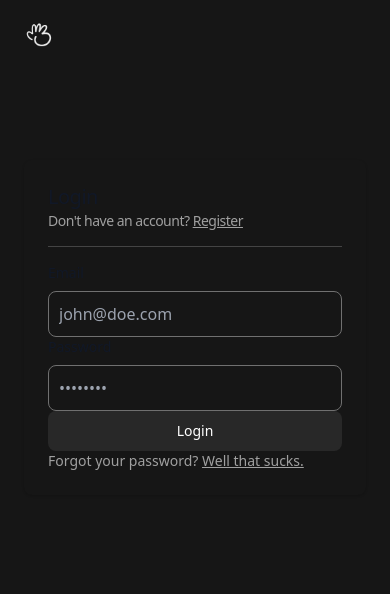
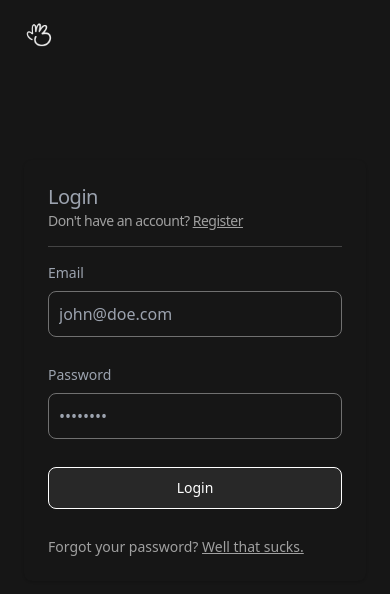
Before and after one commit to userAdityaa/bookmark-project, a Next.js app: page /login in a window 390 px wide. Shown: the top 594 px of the page. Built offline with nearby package versions, Linux system fonts and the light colour scheme.

Commit message:
responsive_login: made the login page responsive for all device

```diff
--- a/app/login/page.tsx
+++ b/app/login/page.tsx
@@ -53,16 +53,16 @@ export default function SignIn() {
       <div className="flex flex-col items-center mt-[8rem] px-6 py-8 mx-auto md:h-screen lg:py-0">
         <div className="w-full rounded-lg shadow md:mt-0 sm:max-w-md xl:p-0">
           <div className="p-6 space-y-4 md:space-y-6 sm:p-8">
-            <h1 className="text-xl text-[24px] leading-tight tracking-tight text-gray-900 dark:text-white cursor-pointer">
+            <h1 className="text-xl text-[24px] leading-tight tracking-tight text-gray-400 dark:text-white cursor-pointer">
               Login
               <Link href='/register'>
                 <p className='text-[14px] mt-[0.2rem] text-[#a0a0a0]'>Don't have an account? <span className='underline'>Register</span></p>
               </Link>
             </h1>
             <div className="border-t-[0.01px] border-[#a0a0a054] w-full mt-[2.5rem]"></div>
-            <form className="space-y-0 md:space-y-3" onSubmit={handleSubmit}>
+            <form className="space-y-0 md:space-y-6 max-sm:space-y-7" onSubmit={handleSubmit}>
               <div>
-                <label htmlFor="email" className="block mb-2 text-sm font-medium text-gray-900 dark:text-white">Email</label>
+                <label htmlFor="email" className="block mb-2 text-sm font-medium text-gray-400 dark:text-white">Email</label>
                 <input
                   type="email"
                   name="email"
@@ -74,8 +74,8 @@ export default function SignIn() {
                   onChange={(e) => setEmail(e.target.value)}
                 />
               </div>
-              <div>
-                <label htmlFor="password" className="block mb-2 text-sm font-medium text-gray-900 dark:text-white">Password</label>
+              <div className=''>
+                <label htmlFor="password" className="block mb-2 text-sm font-medium text-gray-400 dark:text-white">Password</label>
                 <input
                   type="password"
                   name="password"
@@ -87,12 +87,9 @@ export default function SignIn() {
                   onChange={(e) => setPassword(e.target.value)}
                 />
               </div>
-              <div className="flex items-center justify-between">
-                {/* Optionally add a "Remember Me" checkbox here */}
-              </div>
               <button
                 type="submit"
-                className="w-full text-white bg-[#282828] hover:bg-primary-700 focus:ring-4 focus:outline-none focus:ring-primary-300 font-medium rounded-lg text-sm px-5 py-2.5 text-center"
+                className="w-full text-white bg-[#282828] hover:bg-primary-700 focus:ring-4 focus:outline-none focus:ring-primary-300 font-medium rounded-lg text-sm px-5 py-2.5 text-center border border-white"
               >
                 Login
               </button>
```
